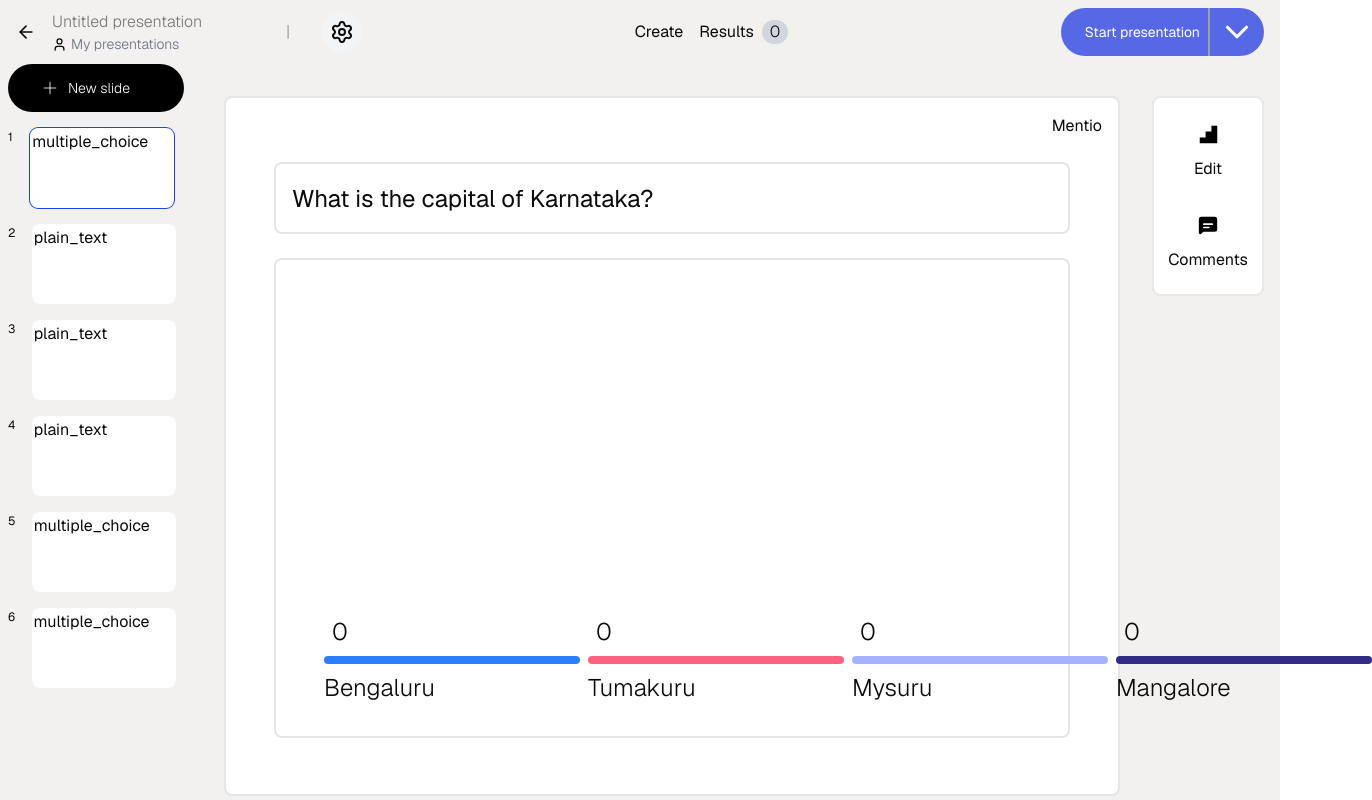
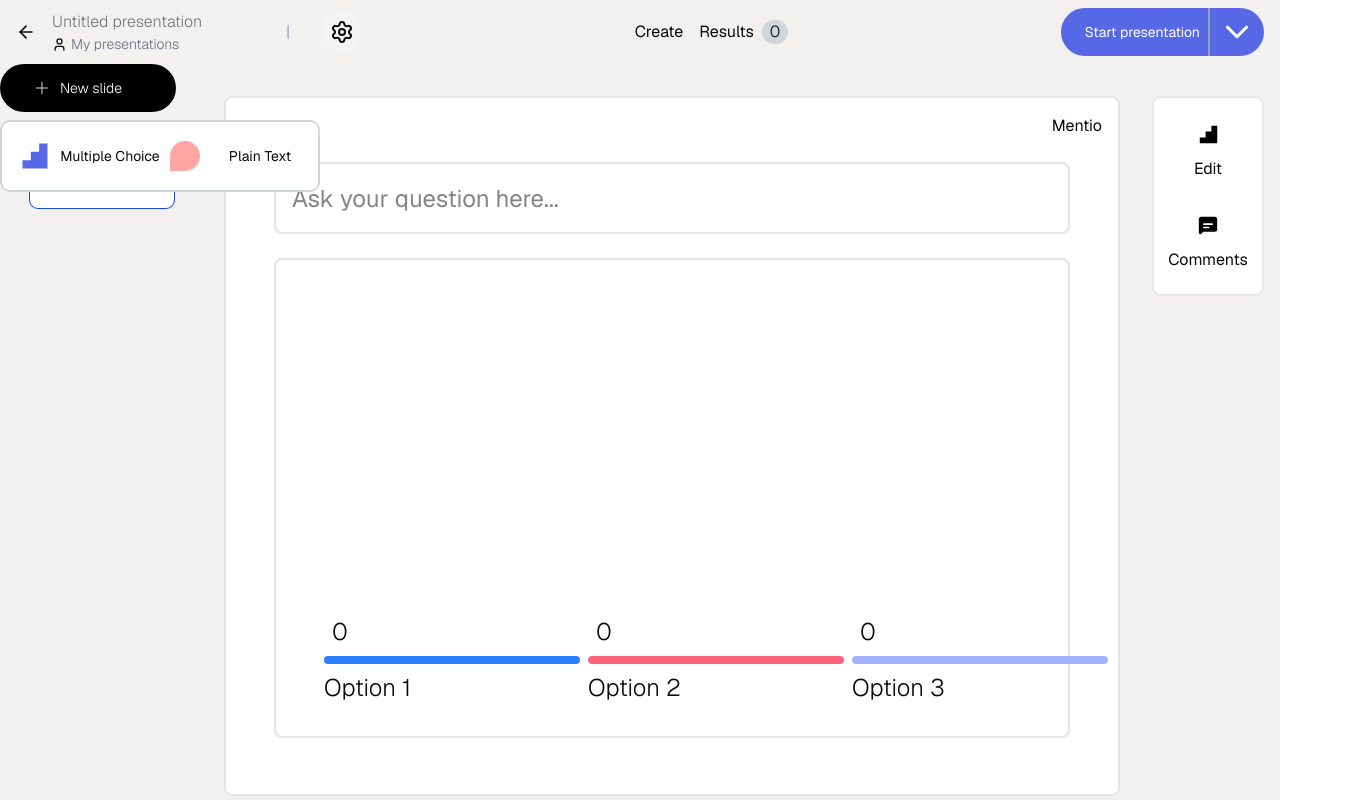
Before and after one commit to msanjayachar/mentio, a Next.js app in the folder apps/web-mentor/: page /create in a window 1280 px wide. Both pictures are taken after a click on the button "New slide". Shown: the top 800 px of the page, 1372 px wide, since content can reach past the window. Built offline with nearby package versions, Linux system fonts and the light colour scheme.

Commit message:
feat: add two types of slides creation options on new slide

```diff
--- /dev/null
+++ b/apps/web-mentor/app/components/newSlide.tsx
@@ -0,0 +1,86 @@
+import Image from "next/image";
+import { options } from "data/slides";
+import { Dispatch, SetStateAction } from "react";
+
+const NewSlide = ({
+  slides,
+  setSlides,
+  setShowSlideOption,
+}: {
+  slides: (MCQSlide | PlainTextSlide)[];
+  setSlides: Dispatch<SetStateAction<(MCQSlide | PlainTextSlide)[]>>;
+  setShowSlideOption: Dispatch<SetStateAction<boolean>>;
+}) => {
+  const createSlide = (type: string) => {
+    const last = slides[slides.length - 1];
+
+    if (!last) return;
+
+    if (type === "multiple_choice") {
+      setSlides((prev) => [
+        ...prev,
+        {
+          id: last.id + 1,
+          type: "multiple_choice",
+          question: "",
+          options: options,
+          correctAnswers: [],
+          allowMultiple: false,
+          required: true,
+        },
+      ]);
+    } else if (type === "plain_text") {
+      setSlides((prev) => [
+        ...prev,
+        {
+          id: last.id + 1,
+          type: "plain_text",
+          contents: [""],
+        },
+      ]);
+    }
+
+    setShowSlideOption(false);
+  };
+
+  return (
+    <div className="flex h-18 w-full justify-around rounded-lg border-2 border-gray-300 bg-white p-2">
+      <button
+        className="flex-1 cursor-pointer"
+        onClick={() => createSlide("multiple_choice")}
+      >
+        <div className="flex">
+          <Image
+            src="/features/poll_two.svg"
+            alt="testing svg images"
+            width={50}
+            height={50}
+          />
+
+          <span className="m-auto w-full cursor-pointer text-sm">
+            Multiple Choice
+          </span>
+        </div>
+      </button>
+
+      <button
+        className="flex-1 cursor-pointer"
+        onClick={() => createSlide("plain_text")}
+      >
+        <div className="flex">
+          <Image
+            src="/features/open_ended.svg"
+            alt="testing svg images"
+            width={50}
+            height={50}
+          />
+          <span className="m-auto w-full cursor-pointer text-sm">
+            Plain Text
+          </span>
+        </div>
+      </button>
+    </div>
+  );
+};
+
+export default NewSlide;
--- a/apps/web-mentor/app/components/slidesSidebar.tsx
+++ b/apps/web-mentor/app/components/slidesSidebar.tsx
@@ -1,8 +1,8 @@
 "use client";
 
 import { Plus } from "lucide-react";
-import { slides as initialSlides, options } from "data/slides";
 import { Dispatch, SetStateAction, useState } from "react";
+import NewSlide from "./newSlide";
 
 const SlidesSidebar = ({
   selected,
@@ -15,35 +15,30 @@ const SlidesSidebar = ({
   slides: (MCQSlide | PlainTextSlide)[];
   setSlides: Dispatch<SetStateAction<(MCQSlide | PlainTextSlide)[]>>;
 }) => {
-  const createSlide = () => {
-    console.log("hello from create slide");
-    const last = slides[slides.length - 1];
-
-    if (!last) return;
-
-    setSlides((prev) => [
-      ...prev,
-      {
-        id: last.id + 1,
-        type: "multiple_choice",
-        question: "",
-        options: options,
-        correctAnswers: [],
-        allowMultiple: false,
-        required: true,
-      },
-    ]);
-  };
+  const [showSlideOption, setShowSlideOption] = useState<boolean>(false);
 
   return (
     <div className="hidden lg:block">
+      <div className="relative inline-block">
         <button
           className="mx-auto flex h-12 cursor-pointer items-center gap-2 rounded-full bg-black px-8 text-center text-sm font-light text-white sm:w-44"
-        onClick={() => createSlide()}
+          // onClick={() => createSlide()}
+          onClick={() => setShowSlideOption((prev) => !prev)}
         >
           <Plus size={20} strokeWidth={1} />
           <span>New slide</span>
         </button>
+
+        {showSlideOption && (
+          <div className="absolute mt-2 w-80">
+            <NewSlide
+              slides={slides}
+              setSlides={setSlides}
+              setShowSlideOption={setShowSlideOption}
+            />
+          </div>
+        )}
+      </div>
 
       <div className="flex h-[calc(100vh-80px)] w-48 flex-col gap-4 overflow-auto pt-4">
         <div className="ml-2 flex flex-col gap-4">
--- a/apps/web-mentor/data/slides.ts
+++ b/apps/web-mentor/data/slides.ts
@@ -20,51 +20,6 @@ export const slides: (MCQSlide | PlainTextSlide)[] = [
   {
     id: 1,
     type: "multiple_choice",
-    question: "What is the capital of Karnataka?",
-    options: [
-      {
-        id: 1,
-        text: "Bengaluru",
-        correctAnswer: undefined,
-      },
-      {
-        id: 2,
-        text: "Tumakuru",
-        correctAnswer: undefined,
-      },
-      {
-        id: 3,
-        text: "Mysuru",
-        correctAnswer: undefined,
-      },
-      {
-        id: 4,
-        text: "Mangalore",
-        correctAnswer: undefined,
-      },
-    ],
-    correctAnswers: [],
-    allowMultiple: false,
-    required: true,
-  },
-  {
-    id: 2,
-    type: "plain_text",
-    contents: [],
-  },
-  {
-    id: 3,
-    type: "plain_text",
-    contents: [],
-  },
-  {
-    id: 4,
-    type: "plain_text",
-    contents: [],
-  },
-  {
-    id: 5,
-    type: "multiple_choice",
     question: "",
     options: options,
     correctAnswers: [],
```
Lines whose indentation alone changed are shown as unchanged.
